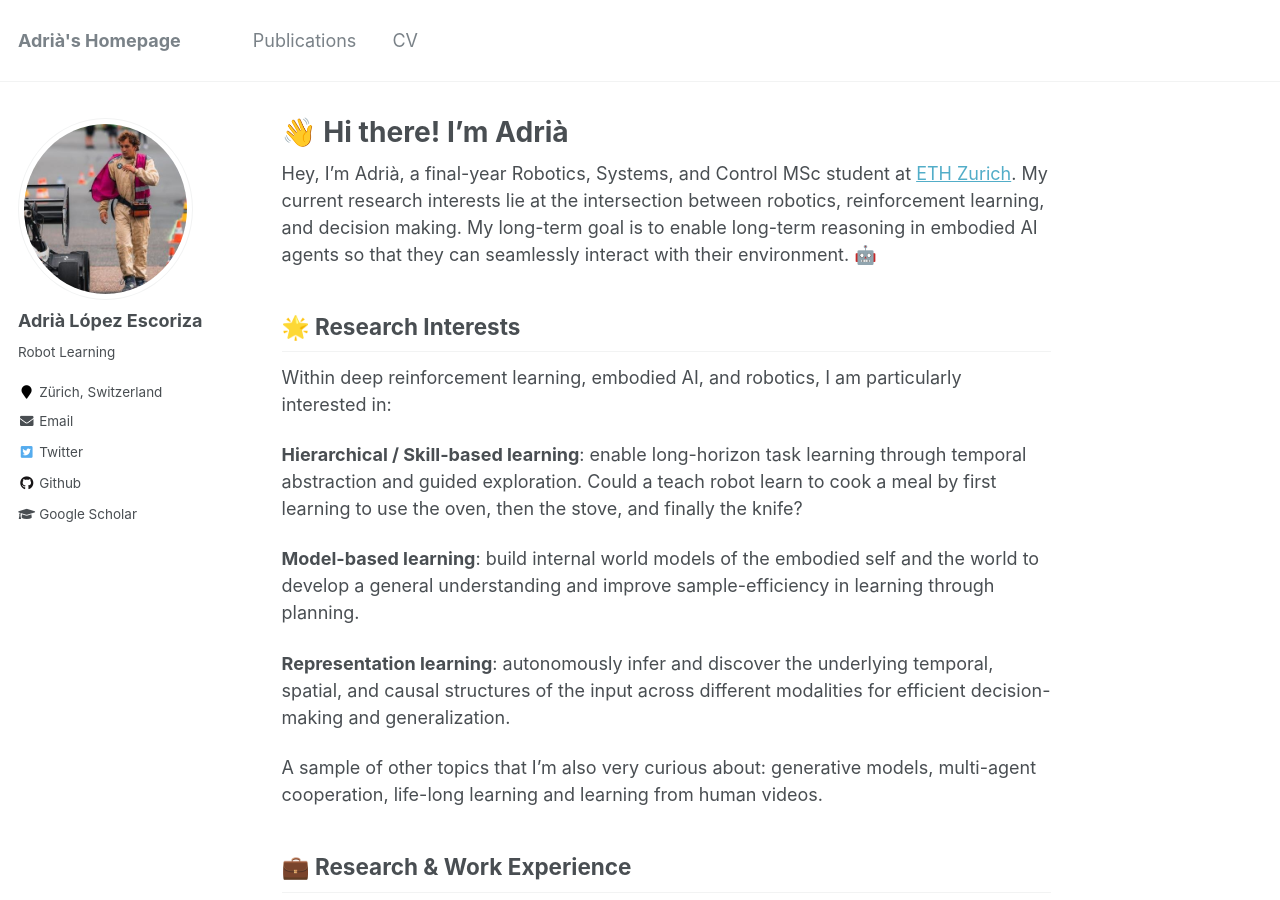
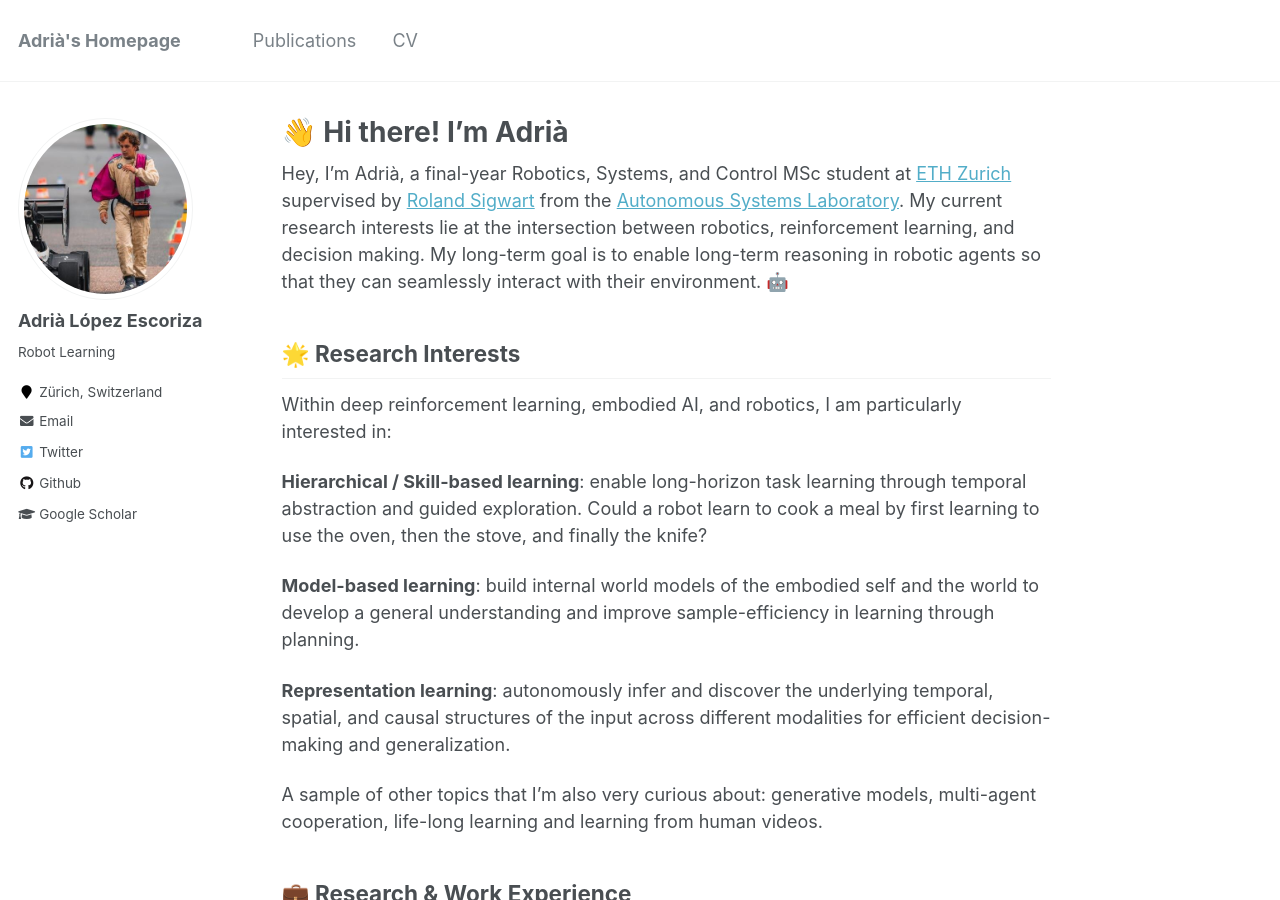
Before and after one commit to adrialopezescoriza/adrialopezescoriza.github.io, a Jekyll site: the page built from _pages/about.md, in a window 1280 px wide and 900 px high. Built offline with Jekyll 4.4.1, drawn with Linux system fonts in a browser that asks for light colours; some of the changed text lies outside the part shown.

Commit message:
some changes

```diff
--- a/_pages/about.md
+++ b/_pages/about.md
@@ -8,13 +8,13 @@ redirect_from:
   - /about.html
 ---
 
-Hey, I'm Adrià, a final-year Robotics, Systems, and Control MSc student at [ETH Zurich](https://ethz.ch/en.html). My current research interests lie at the intersection between robotics, reinforcement learning, and decision making. My long-term goal is to enable long-term reasoning in embodied AI agents so that they can seamlessly interact with their environment. 🤖
+Hey, I'm Adrià, a final-year Robotics, Systems, and Control MSc student at [ETH Zurich](https://ethz.ch/en.html) supervised by [Roland Sigwart](https://asl.ethz.ch/the-lab/people/person-detail.Mjk5ODE=.TGlzdC8yMDI4LDEyMDExMzk5Mjg=.html) from the [Autonomous Systems Laboratory](https://asl.ethz.ch/). My current research interests lie at the intersection between robotics, reinforcement learning, and decision making. My long-term goal is to enable long-term reasoning in robotic agents so that they can seamlessly interact with their environment. 🤖
 
 ## 🌟 Research Interests
 
 Within deep reinforcement learning, embodied AI, and robotics, I am particularly interested in:
 
-**Hierarchical / Skill-based learning**: enable long-horizon task learning through temporal abstraction and guided exploration. Could a teach robot learn to cook a meal by first learning to use the oven, then the stove, and finally the knife?
+**Hierarchical / Skill-based learning**: enable long-horizon task learning through temporal abstraction and guided exploration. Could a robot learn to cook a meal by first learning to use the oven, then the stove, and finally the knife?
 
 **Model-based learning**: build internal world models of the embodied self and the world to develop a general understanding and improve sample-efficiency in learning through planning.
 
```
Also changed, not shown: other parts of _pages/about.md (+1 -1 lines).
